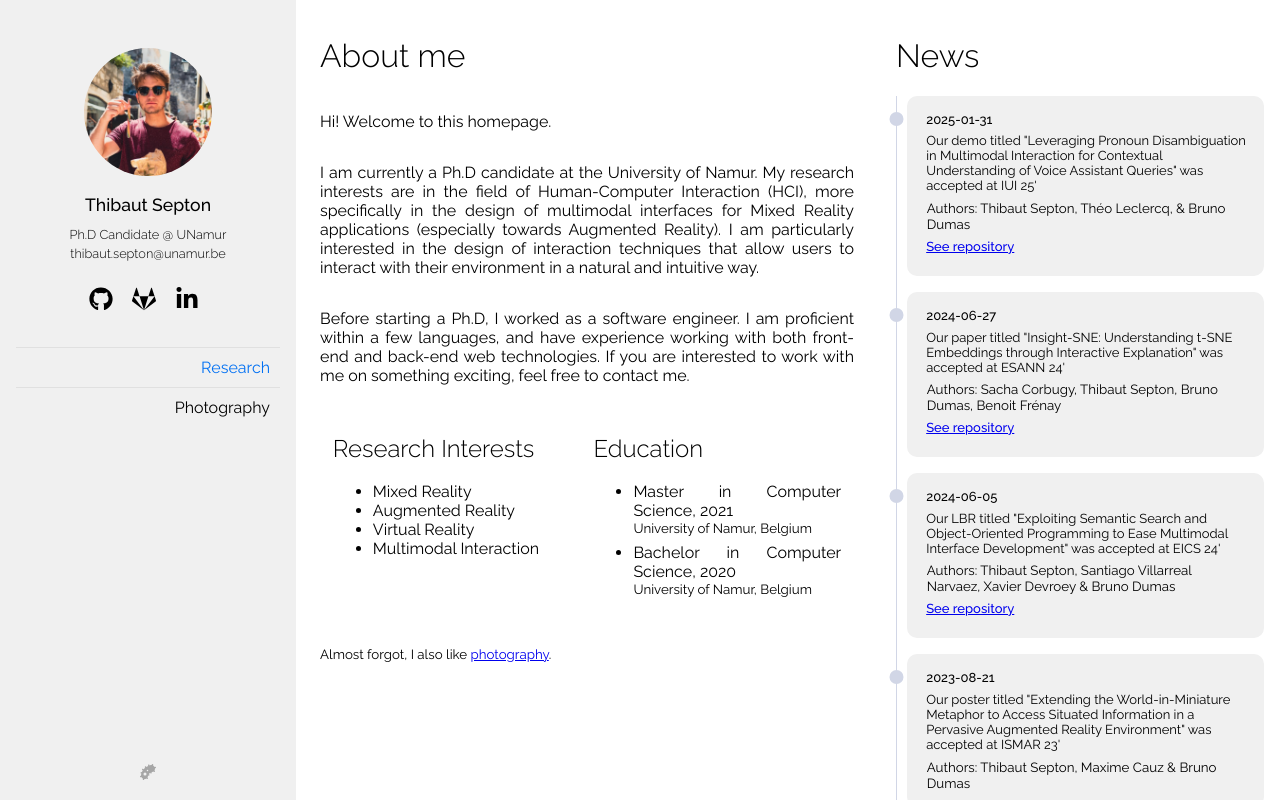
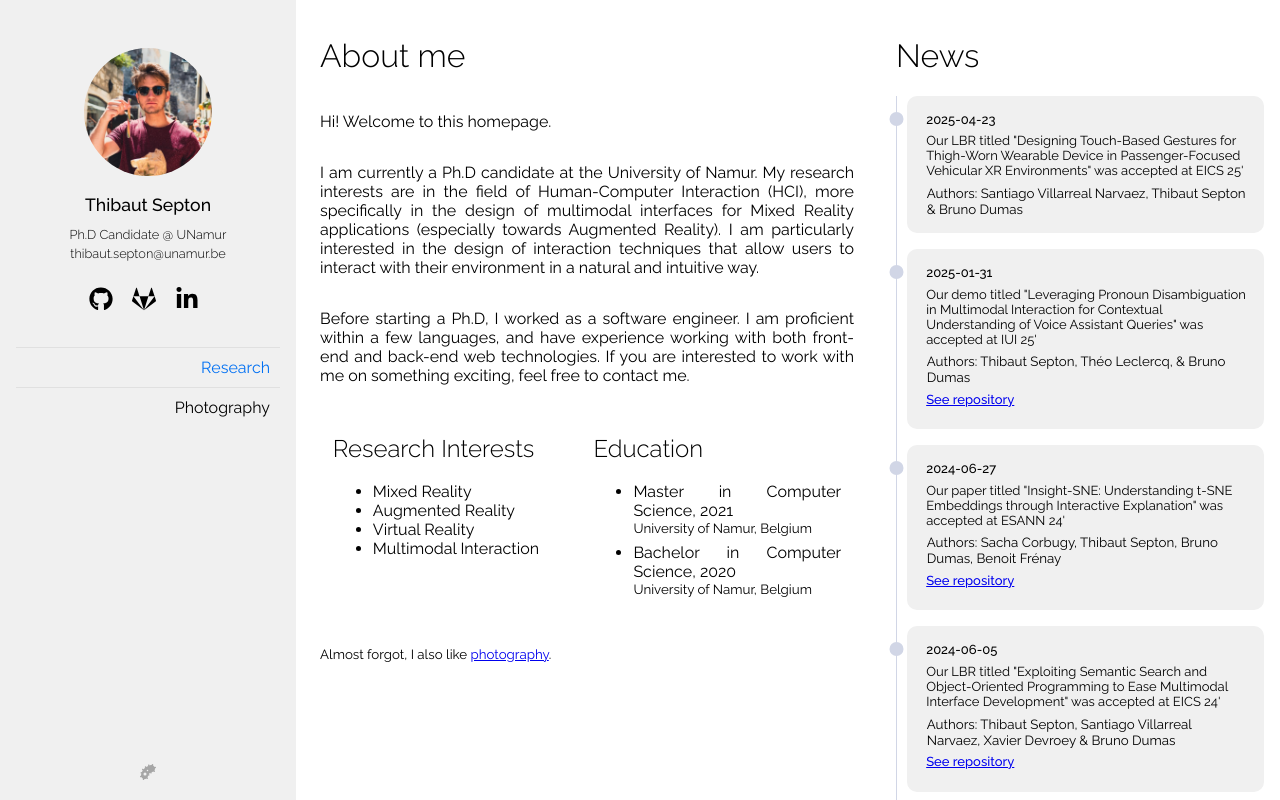
Before and after one commit to tsepton/tsepton.github.io, a SvelteKit app: page / in a window 1280 px wide. Built offline with nearby package versions, Linux system fonts and the light colour scheme.

Commit message:
Add EICS 25 contribution

```diff
--- a/src/routes/+page.svelte
+++ b/src/routes/+page.svelte
@@ -5,6 +5,12 @@
 	import { fly } from 'svelte/transition';
 
 	const events: { description: string; date: Date; authors?: string; repository?: string }[] = [
+		{
+			date: new Date('23 April 2025 UTC'),
+			authors: 'Santiago Villarreal Narvaez, Thibaut Septon & Bruno Dumas',
+			description:
+				'Our LBR titled "Designing Touch-Based Gestures for Thigh-Worn Wearable Device in Passenger-Focused Vehicular XR Environments" was accepted at EICS 25\''
+		},
 		{
 			date: new Date('31 January 2025 UTC'),
 			authors: 'Thibaut Septon, Théo Leclercq, & Bruno Dumas',
```
